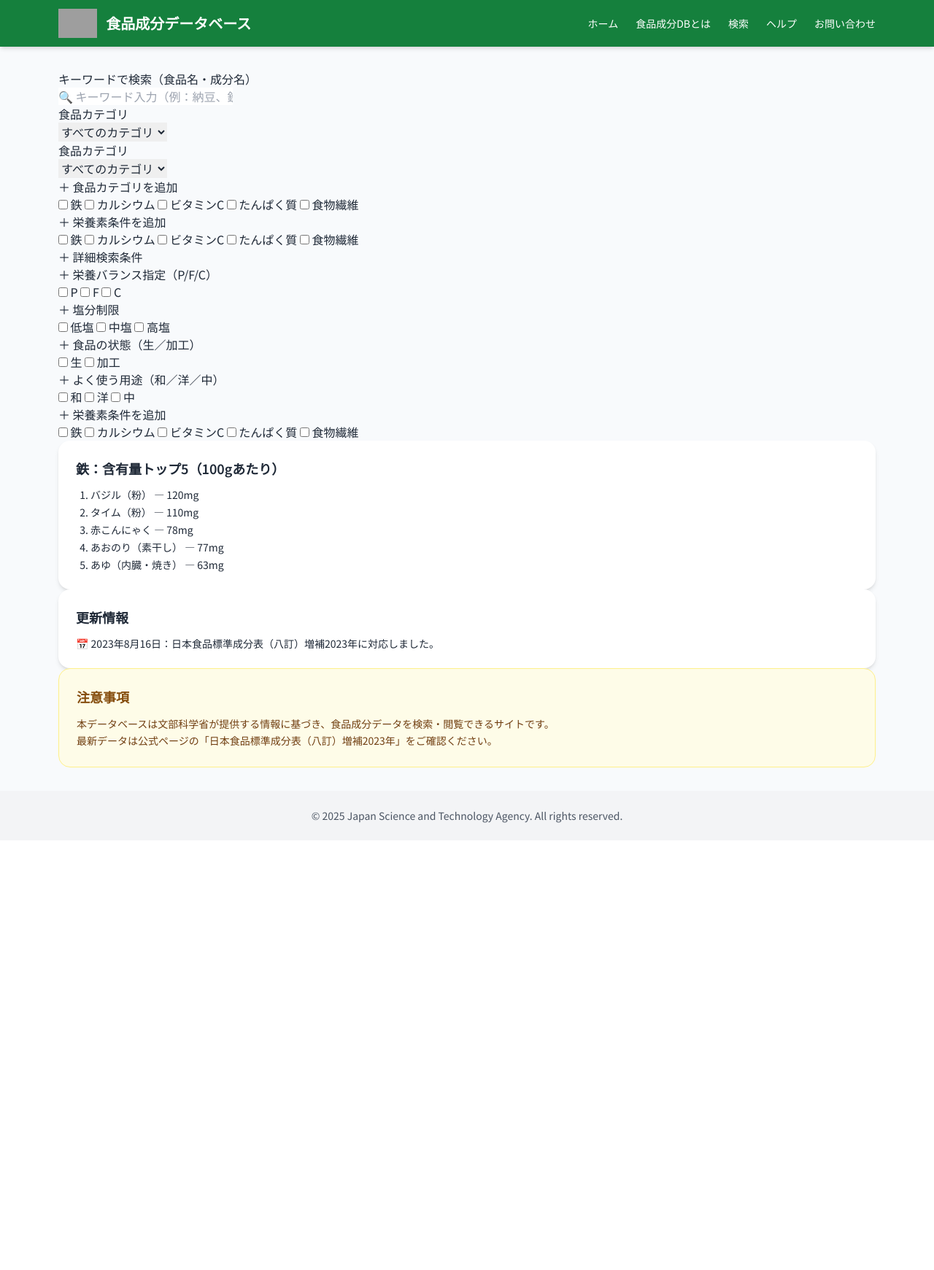
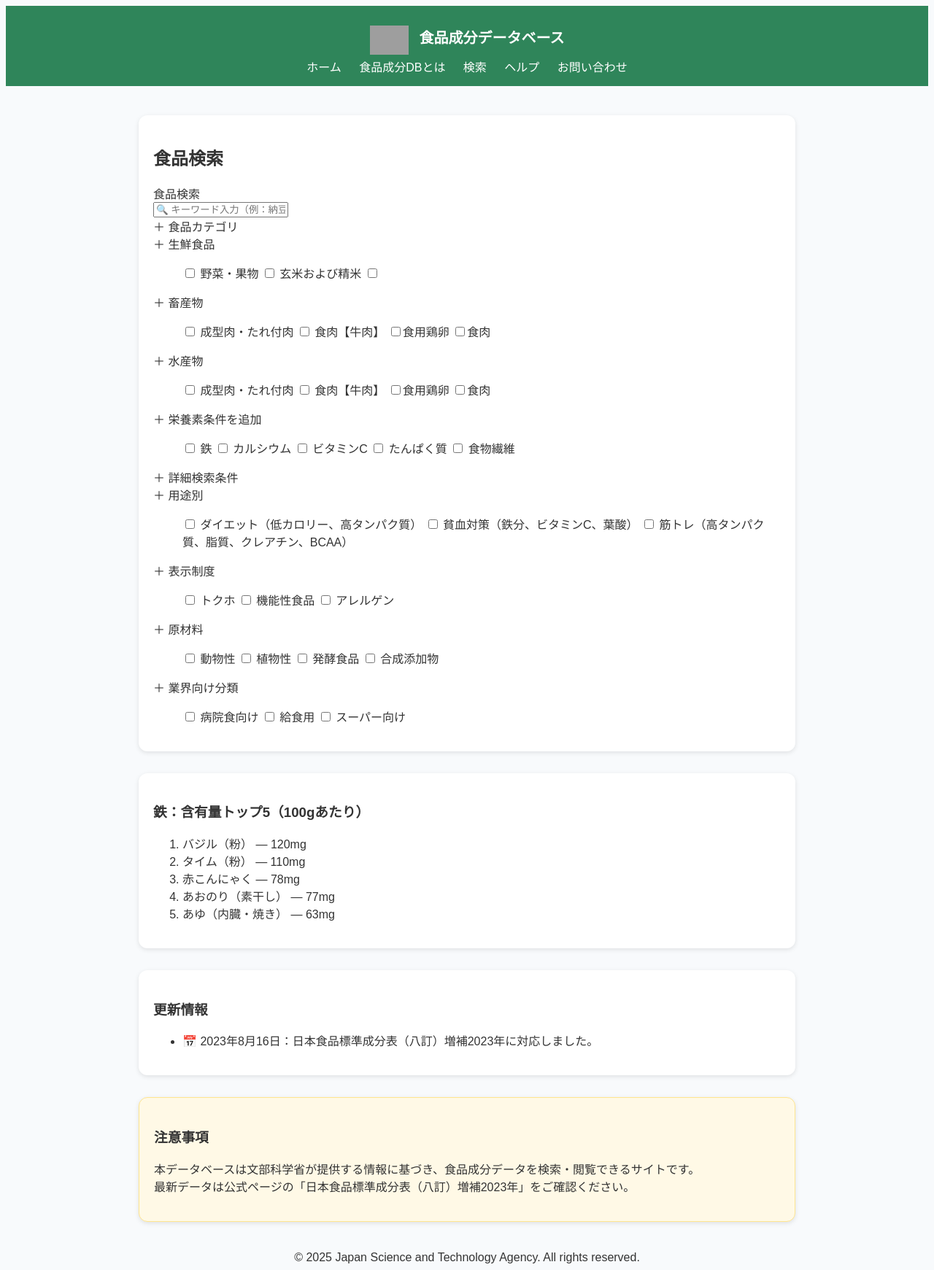
Before and after one commit to suzu04/fooddatebase3, a PHP site: page /index.html in a window 1280 px wide. Shown: the whole page at 73% size. Before the commit the page ends 1128 px from the top, so only its background shows below. Run offline with PHP 8.4, Linux system fonts and the light colour scheme; some libraries are stand-ins or nearby versions; grey boxes are pictures that could not be loaded.

Commit message:
データベース再構築とCSV調整

```diff
--- a/index.html
+++ b/index.html
@@ -6,86 +6,121 @@
     <meta name="viewport" content="width=device-width, initial-scale=1">
     <meta name="description" content="食品成分データベースは、食品成分情報をわかりやすく提供するサイトです。">
     <title>食品成分データベース</title>
-    <link rel="stylesheet" href="styles.css">
-
-    <!-- Tailwind（CDN） -->
-    <script src="https://cdn.tailwindcss.com"></script>
+    <!-- <link rel="stylesheet" href="styles.css"> -->
 
     <!-- フォント -->
-    <link rel="preconnect" href="https://fonts.googleapis.com">
-    <link href="https://fonts.googleapis.com/css2?family=Noto+Sans+JP:wght@400;600&display=swap" rel="stylesheet">
+    <!-- <link rel="preconnect" href="https://fonts.googleapis.com">
+    <link href="https://fonts.googleapis.com/css2?family=Noto+Sans+JP:wght@400;600&display=swap" rel="stylesheet"> -->
 
     <style>
         body {
             font-family: 'Noto Sans JP', sans-serif;
             background-color: #f8fafc;
+            color: #333;
+        }
+
+        header,
+        footer {
+            text-align: center;
+        }
+
+        header {
+            background-color: #2f855a;
+            color: white;
+            padding: 15px 0;
+        }
+
+        nav a {
+            color: white;
+            margin: 0 10px;
+            text-decoration: none;
+        }
+
+        nav a:hover {
+            text-decoration: underline;
+        }
+
+        main {
+            max-width: 900px;
+            margin: 40px auto;
+            padding: 0 20px;
+        }
+
+        section {
+            background: white;
+            border-radius: 12px;
+            box-shadow: 0 2px 6px rgba(0, 0, 0, 0.1);
+            padding: 20px;
+            margin-bottom: 30px;
         }
     </style>
 </head>
 
-<body class="text-gray-800">
+<body>
     <!-- ヘッダー -->
-    <header class="bg-green-700 text-white shadow-md">
-        <div class="max-w-6xl mx-auto flex items-center justify-between px-4 py-3">
-            <div class="flex items-center gap-3">
-                <img src="images/logo.gif" alt="文部科学省" class="h-10">
-                <h1 class="text-xl font-semibold">食品成分データベース</h1>
+    <header>
+        <div>
+            <img src="images/logo.gif" alt="文部科学省" style="height:40px; vertical-align:middle;">
+            <h1 style="display:inline-block; margin-left:10px; font-size:20px;">食品成分データベース</h1>
         </div>
-            <nav class="hidden md:flex gap-6 text-sm">
-                <a href="index.html" class="hover:underline">ホーム</a>
-                <a href="whats.html" class="hover:underline">食品成分DBとは</a>
-                <a href="search.html" class="hover:underline">検索</a>
-                <a href="help.html" class="hover:underline">ヘルプ</a>
-                <a href="mail.html" class="hover:underline">お問い合わせ</a>
+        <nav>
+            <a href="index.html">ホーム</a>
+            <a href="whats.html">食品成分DBとは</a>
+            <a href="search.html">検索</a>
+            <a href="help.html">ヘルプ</a>
+            <a href="mail.html">お問い合わせ</a>
         </nav>
-        </div>
     </header>
 
     <!-- メイン -->
-    <main class="max-w-6xl mx-auto px-4 py-8 space-y-10">
+    <main>
 
         <!-- 検索ボックス -->
-        <div class="wrap" role="application" aria-label="食品検索ワイヤーフレーム PC版">
-            <header class="header">
-                <div style="flex:1">
-                    <label for="q" class="hint">キーワードで検索（食品名・成分名）</label>
+        <section>
+            <h2>食品検索</h2>
+            <div>
+                <label for="q" class="hint">食品検索</label>
                 <div class="search-input">
-                        <input id="q" type="text" placeholder="🔍 キーワード入力（例：納豆、鉄）" aria-label="キーワード入力" />
+                    <input id="q" type="text" placeholder="🔍 キーワード入力（例：納豆、鉄）" aria-label="キーワード入力">
                 </div>
             </div>
 
-                <!-- 食品カテゴリー -->
-                <div style="width:220px">
-                    <label for="category" class="hint">食品カテゴリ</label>
-                    <select id="category" class="select" aria-label="食品カテゴリ">
-                        <option value="">すべてのカテゴリ</option>
-                        <option>野菜類</option>
-                        <option>果実類</option>
-                        <option>魚介類</option>
-                        <option>穀類</option>
-                        <option>乳製品</option>
-                        <option>加工品</option>
-                    </select>
+            <!-- 詳細検索条件 -->
+            <div class="nutrient-block">
+                <div class="toggle-button">＋ 食品カテゴリ</div>
+                <div class="checkbox-group">
+                    <div class="toggle-button sub-toggle">＋ 生鮮食品</div>
+                    <ul class="sub-list">
+                        <label><input type="checkbox" name="pfc-p"> 野菜・果物</label>
+                        <label><input type="checkbox" name="pfc-f"> 玄米および精米</label>
+                        <label><input type="checkbox" name="pfc-c"> </label>
+                    </ul>
+
+                    <div class="toggle-button sub-toggle">＋ 畜産物</div>
+                    <ul class="sub-list">
+                        <label><input type="checkbox" name="pfc-p"> 成型肉・たれ付肉</label>
+                        <label><input type="checkbox" name="pfc-f"> 食肉【牛肉】</label>
+                        <label><input type="checkbox" name="pfc-c">食用鶏卵</label>
+                        <label><input type="checkbox" name="pfc-c">食肉</label>
+                    </ul>
+
+                    <div class="toggle-button sub-toggle">＋ 水産物</div>
+                    <ul class="sub-list">
+                        <label><input type="checkbox" name="pfc-p"> 成型肉・たれ付肉</label>
+                        <label><input type="checkbox" name="pfc-f"> 食肉【牛肉】</label>
+                        <label><input type="checkbox" name="pfc-c">食用鶏卵</label>
+                        <label><input type="checkbox" name="pfc-c">食肉</label>
+                    </ul>
+                </div>
             </div>
 
-                <!-- ランキング -->
-                <div style="width:220px">
-                    <label for="category" class="hint">食品カテゴリ</label>
-                    <select id="category" class="select" aria-label="食品カテゴリ">
-                        <option value="">すべてのカテゴリ</option>
-                        <option>野菜類</option>
-                        <option>果実類</option>
-                        <option>魚介類</option>
-                        <option>穀類</option>
-                        <option>乳製品</option>
-                        <option>加工品</option>
-                    </select>
-                </div>
+            <!-- 栄養素条件 -->
+            <div class="nutrient-block">
+                <div class="toggle-button">＋ 栄養素条件を追加</div>
+                <div class="checkbox-group">
 
-                <!-- 食品カテゴリ  -->
-                <div class="nutrient-block">
-                    <div class="toggle-button">＋ 食品カテゴリを追加</div>
-                    <div class="checkbox-group">
+                    <div class="toggle-button sub-toggle"></div>
+                    <ul class="sub-list">
                         <label><input type="checkbox"> 鉄</label>
                         <label><input type="checkbox"> カルシウム</label>
                         <label><input type="checkbox"> ビタミンC</label>
@@ -93,106 +128,79 @@
                         <label><input type="checkbox"> 食物繊維</label>
                 </div>
             </div>
-                <!-- 栄養素条件 -->
-                <div class="nutrient-block">
-                    <div class="toggle-button">＋ 栄養素条件を追加</div>
-                    <div class="checkbox-group">
-                        <label><input type="checkbox"> 鉄</label>
-                        <label><input type="checkbox"> カルシウム</label>
-                        <label><input type="checkbox"> ビタミンC</label>
-                        <label><input type="checkbox"> たんぱく質</label>
-                        <label><input type="checkbox"> 食物繊維</label>
-                    </div>
-                </div>
+
             <!-- 詳細検索条件 -->
             <div class="nutrient-block">
                 <div class="toggle-button">＋ 詳細検索条件</div>
                 <div class="checkbox-group">
-                        <!-- 塩分制限のトグル -->
-                        <div class="toggle-button sub-toggle">＋ 栄養バランス指定（P/F/C）</div>
+
+                    <div class="toggle-button sub-toggle">＋ 用途別</div>
                     <ul class="sub-list">
-                            <label><input type="checkbox" name="low-salt"> P</label>
-                            <label><input type="checkbox" name="medium-salt"> F</label>
-                            <label><input type="checkbox" name="high-salt"> C</label>
+                        <label><input type="checkbox" name="pfc-p"> ダイエット（低カロリー、高タンパク質）</label>
+                        <label><input type="checkbox" name="pfc-f"> 貧血対策（鉄分、ビタミンC、葉酸）</label>
+                        <label><input type="checkbox" name="pfc-c"> 筋トレ（高タンパク質、脂質、クレアチン、BCAA）</label>
                     </ul>
-                        <!-- 塩分制限のトグル -->
-                        <div class="toggle-button sub-toggle">＋ 塩分制限</div>
+
+                    <div class="toggle-button sub-toggle">＋ 表示制度</div>
                     <ul class="sub-list">
-                            <label><input type="checkbox" name="low-salt"> 低塩</label>
-                            <label><input type="checkbox" name="medium-salt"> 中塩</label>
-                            <label><input type="checkbox" name="high-salt"> 高塩</label>
+                        <label><input type="checkbox" name="low-salt"> トクホ</label>
+                        <label><input type="checkbox" name="medium-salt"> 機能性食品</label>
+                        <label><input type="checkbox" name="high-salt"> アレルゲン</label>
                     </ul>
-                        <!-- 塩分制限のトグル -->
-                        <div class="toggle-button sub-toggle">＋ 食品の状態（生／加工）</div>
+
+                    <div class="toggle-button sub-toggle">＋ 原材料</div>
                     <ul class="sub-list">
-                            <label><input type="checkbox" name="low-salt"> 生</label>
-                            <label><input type="checkbox" name="medium-salt"> 加工</label>
+                        <label><input type="checkbox" name="raw"> 動物性</label>
+                        <label><input type="checkbox" name="processed"> 植物性</label>
+                        <label><input type="checkbox" name="raw"> 発酵食品</label>
+                        <label><input type="checkbox" name="processed"> 合成添加物</label>
                     </ul>
-                        <!-- 塩分制限のトグル -->
-                        <div class="toggle-button sub-toggle">＋ よく使う用途（和／洋／中）</div>
+
+                    <div class="toggle-button sub-toggle">＋ 業界向け分類</div>
                     <ul class="sub-list">
-                            <label><input type="checkbox" name="low-salt"> 和</label>
-                            <label><input type="checkbox" name="medium-salt"> 洋</label>
-                            <label><input type="checkbox" name="medium-salt"> 中</label>
+                        <label><input type="checkbox" name="jp"> 病院食向け</label>
+                        <label><input type="checkbox" name="west"> 給食用</label>
+                        <label><input type="checkbox" name="cn"> スーパー向け</label>
                     </ul>
-                    </div>
-                    <!-- 食品群別閲覧 -->
-                    <div class="nutrient-block">
-                        <div class="toggle-button">＋ 栄養素条件を追加</div>
-                        <div class="checkbox-group">
-                            <label><input type="checkbox"> 鉄</label>
-                            <label><input type="checkbox"> カルシウム</label>
-                            <label><input type="checkbox"> ビタミンC</label>
-                            <label><input type="checkbox"> たんぱく質</label>
-                            <label><input type="checkbox"> 食物繊維</label>
-                        </div>
+
                 </div>
             </div>
 
+            <script src="script.js"></script>
+        </section>
 
-
-                <!-- script.js を読み込む -->
-                <script src="script.js"></script>
-
-
-                <!-- Nutrient chips (added conditions) -->
-                <div id="nutrient-area" style="margin-bottom:8px;display:none">
-                    <div class="nutrient-list" id="nutrient-list"></div>
-                    <div class="hint">※ 栄養素条件は「鉄: &gt;= 2mg」のように追加できます（ワイヤー実装）</div>
-                </div>
-                <div class="bg-white shadow-md rounded-2xl p-6">
-                    <h3 class="text-lg font-semibold mb-3">鉄：含有量トップ5（100gあたり）</h3>
-                    <ol class="list-decimal pl-5 space-y-1 text-sm">
+        <!-- 鉄ランキング -->
+        <section>
+            <h3>鉄：含有量トップ5（100gあたり）</h3>
+            <ol>
                 <li>バジル（粉） — 120mg</li>
                 <li>タイム（粉） — 110mg</li>
                 <li>赤こんにゃく — 78mg</li>
                 <li>あおのり（素干し） — 77mg</li>
                 <li>あゆ（内臓・焼き） — 63mg</li>
             </ol>
-                </div>
         </section>
 
         <!-- 更新情報 -->
-                <section class="bg-white shadow-md rounded-2xl p-6">
-                    <h3 class="text-lg font-semibold mb-3">更新情報</h3>
-                    <ul class="text-sm space-y-2">
+        <section>
+            <h3>更新情報</h3>
+            <ul>
                 <li>📅 2023年8月16日：日本食品標準成分表（八訂）増補2023年に対応しました。</li>
             </ul>
         </section>
 
         <!-- 注意事項 -->
-                <section class="bg-yellow-50 border border-yellow-200 rounded-2xl p-6">
-                    <h3 class="text-lg font-semibold text-yellow-800 mb-3">注意事項</h3>
-                    <p class="text-sm text-yellow-900 leading-relaxed">
+        <section style="background-color:#fff9e6; border:1px solid #ffe58f;">
+            <h3>注意事項</h3>
+            <p>
                 本データベースは文部科学省が提供する情報に基づき、食品成分データを検索・閲覧できるサイトです。<br>
                 最新データは公式ページの「日本食品標準成分表（八訂）増補2023年」をご確認ください。
             </p>
         </section>
-
     </main>
 
     <!-- フッター -->
-    <footer class="bg-gray-100 text-center py-6 text-sm text-gray-600">
+    <footer>
         © 2025 Japan Science and Technology Agency. All rights reserved.
     </footer>
 </body>
```
Also changed, not shown: iindex.html (deleted, +0 -107 lines), style.css (+109 -79 lines), CSVfile(元データ)/20230428-mxt_kagsei-mext_00001_012 - シート1.csv (renamed from CSVfile/20230428-mxt_kagsei-mext_00001_012 - シート1.csv), CSVfile(元データ)/20230428-mxt_kagsei-mext_00001_022 - シート1.csv (renamed from CSVfile/20230428-mxt_kagsei-mext_00001_022 - シート1.csv), CSVfile(元データ)/20230428-mxt_kagsei-mext_00001_032 - シート1.csv (renamed from CSVfile/20230428-mxt_kagsei-mext_00001_032 - シート1.csv), CSVfile(元データ)/20230428-mxt_kagsei-mext_00001_042 - シート1.csv (renamed from CSVfile/20230428-mxt_kagsei-mext_00001_042 - シート1.csv), CSVfile(元データ)/その他データ/20230428-mxt_kagsei-mext_00001_012 - シート1.csv (renamed from 20230428-mxt_kagsei-mext_00001_012 - シート1.csv), CSVfile(元データ)/その他データ/data.csv (renamed from data.csv), DB/date.db (added), script.js (line endings or trailing spaces), 2 other files. Lines whose indentation alone changed are shown as unchanged.
